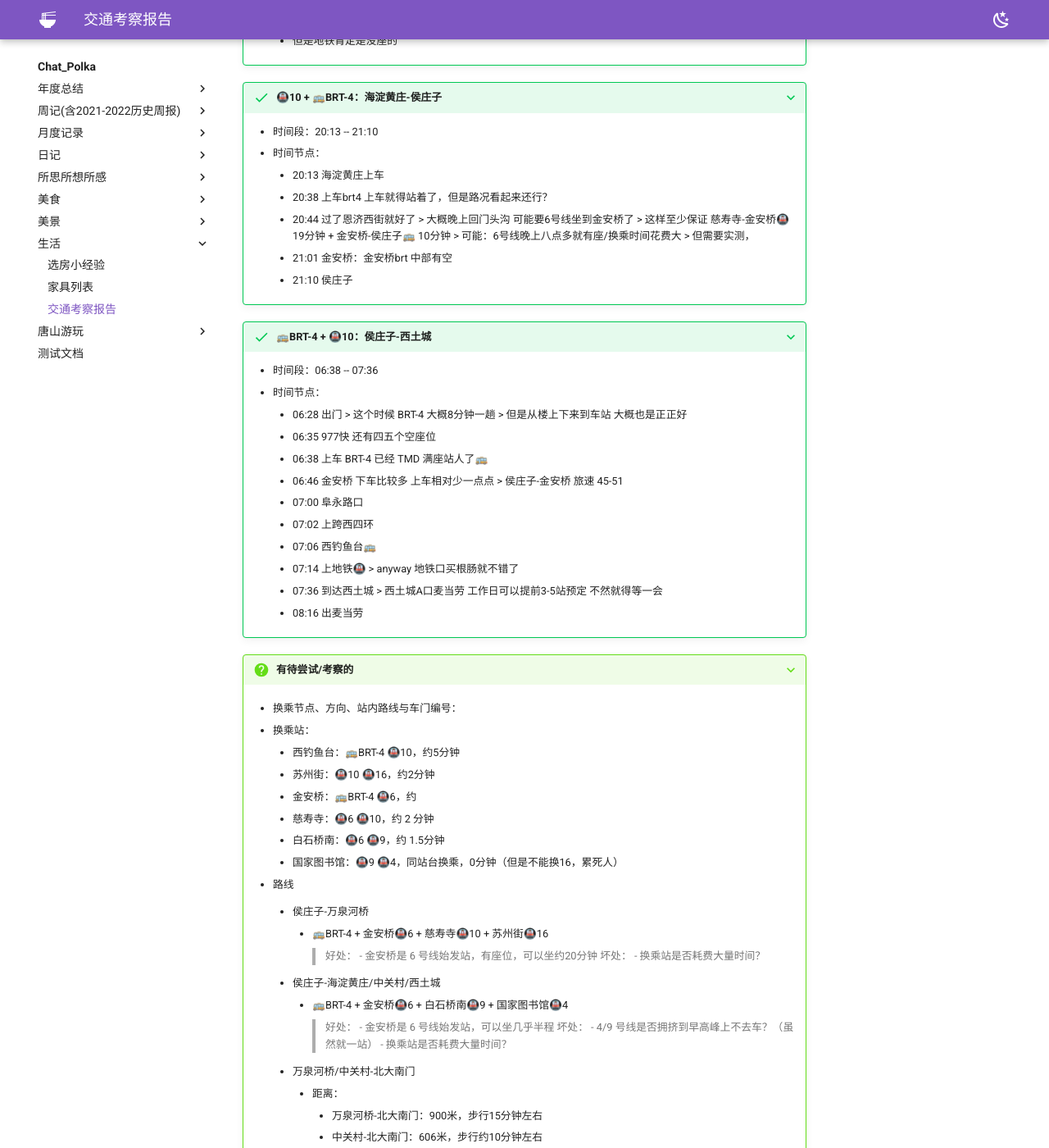
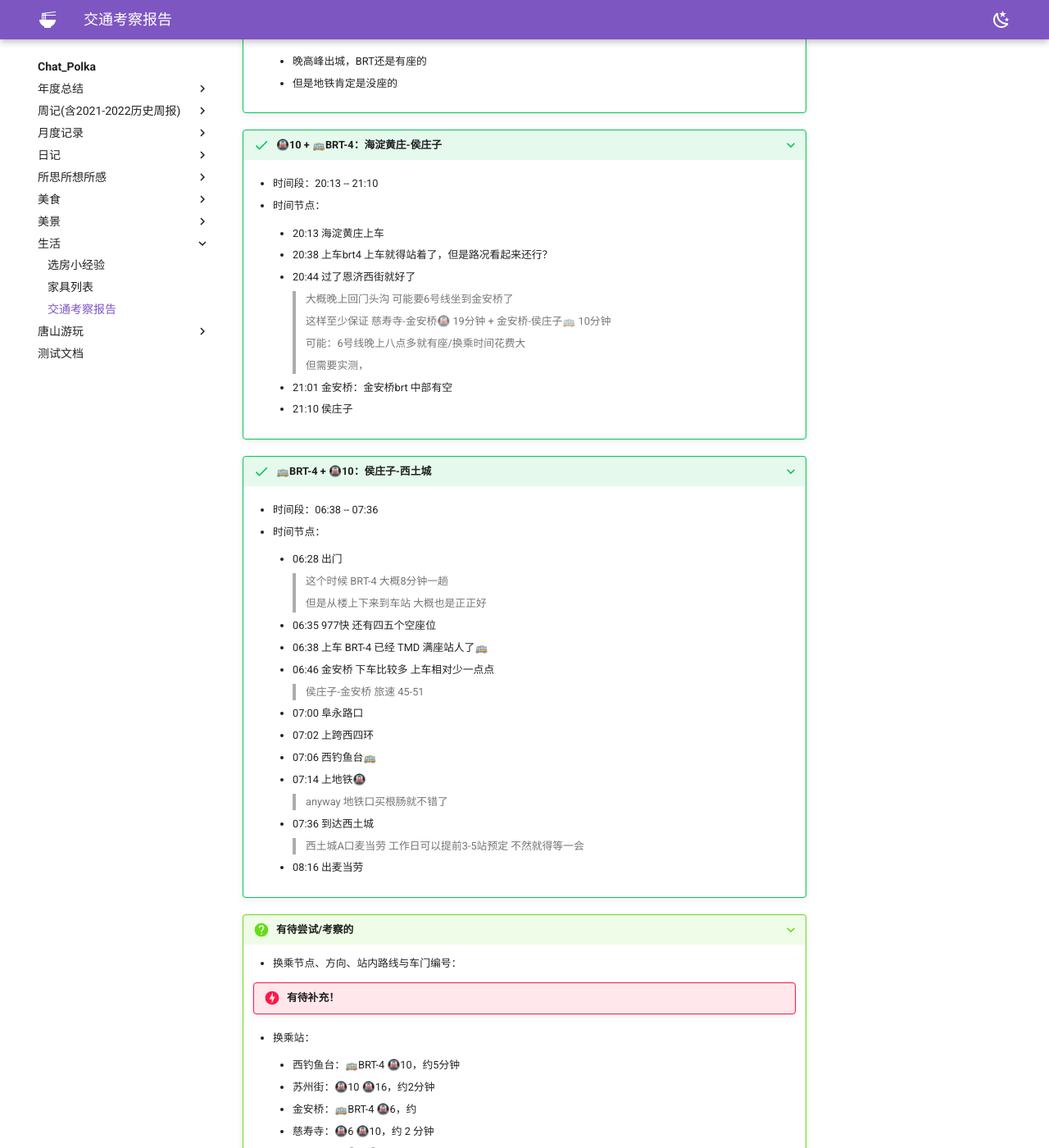
Before and after one commit to Haohahahaha/chat, an MkDocs documentation site: the page built from docs/7-Life/rent-house/Traffic-Survey.md, in a window 1280 px wide and 1400 px high, scrolled down 1098 px. Shown: the whole window at 82% size. Built offline with MkDocs 1.6.1 and Material for MkDocs 9.7.7, drawn with Linux system fonts in a browser that asks for light colours; some of the changed text lies outside the part shown.

Commit message:
2025-03-30_21:57:22 update

```diff
--- a/docs/7-Life/rent-house/Traffic-Survey.md
+++ b/docs/7-Life/rent-house/Traffic-Survey.md
@@ -5,102 +5,176 @@
 ???+ success "🚌BRT-4：阜成门-侯庄子"
 
     - 时间段：14:13 -- 14:53
+
     - 时间节点：
+
         - 14:13 上车
+
         - 14:24 西钓鱼台
+
         - 14:43 苹果园
+
         - 14:45 金安桥
+
         - 14:53 侯庄子
+
     - 拥挤程度：始发站可以一直有座，始发后两三站就没座位了（尤其西钓鱼台之后）
 
 ???+ success "🚌BRT-4 +🚇10 +🚇16：侯庄子-万泉河桥-北大南门"
 
     - 时间段：17:33 -- 18:30
+
     - 时间节点：
+
         - 17:33 侯庄子🚌
+
         - 17:44 杨庄
+
         - 17:46 杨庄东
+
         - 17:47 入城方向过杨庄东并道，有点堵车，时速20；晋元桥前分叉下高架，结束堵车
+
         - 17:49 龚村东口
+
         - 17:51 沙石路口
+
         - 17:55 阜永路口西
+
         - 18:01 西钓鱼台 2元🚌
+
         - 18:06 西钓鱼台-刷卡进站 🚇
+
         - 18:07 上车
+
         - 18:21 苏州街
+
         - 18:23 16号线乘车
+
         - 18:25 万泉河桥b口出站 4元🚇
+
         - 18:30 步行，到中关村国际创新大厦🚶
+
         - 18:43 到北京大学南门
+
     - 拥挤程度：
+
         - 晚高峰出城，BRT还是有座的
+
         - 但是地铁肯定是没座的
 
 ???+ success "🚇10 + 🚌BRT-4：海淀黄庄-侯庄子"
 
     - 时间段：20:13 -- 21:10
+
     - 时间节点：
+
         - 20:13 海淀黄庄上车
+
         - 20:38 上车brt4 上车就得站着了，但是路况看起来还行？
+
         - 20:44 过了恩济西街就好了
+
             > 大概晚上回门头沟 可能要6号线坐到金安桥了
+            >
             > 这样至少保证 慈寿寺-金安桥🚇 19分钟 + 金安桥-侯庄子🚌 10分钟
+            >
             > 可能：6号线晚上八点多就有座/换乘时间花费大
+            >
             > 但需要实测，
+
         - 21:01 金安桥：金安桥brt 中部有空
+
         - 21:10 侯庄子
 
 ???+ success "🚌BRT-4 + 🚇10：侯庄子-西土城"
 
     - 时间段：06:38 -- 07:36
+
     - 时间节点：
+
         - 06:28 出门
+
             > 这个时候 BRT-4 大概8分钟一趟
+            >
             > 但是从楼上下来到车站 大概也是正正好
+
         - 06:35 977快 还有四五个空座位
+
         - 06:38 上车 BRT-4 已经 TMD 满座站人了🚌
+
         - 06:46 金安桥 下车比较多 上车相对少一点点
+
             > 侯庄子-金安桥 旅速 45-51
+
         - 07:00 阜永路口
+
         - 07:02 上跨西四环
+
         - 07:06 西钓鱼台🚌
+
         - 07:14 上地铁🚇
+
             > anyway 地铁口买根肠就不错了
+
         - 07:36 到达西土城
+
             > 西土城A口麦当劳 工作日可以提前3-5站预定 不然就得等一会
+
         - 08:16 出麦当劳
 
 ???+ question "有待尝试/考察的"
 
     - 换乘节点、方向、站内路线与车门编号：
 
+    !!! danger "有待补充！"
+
     - 换乘站：
+
         - 西钓鱼台：🚌BRT-4 🚇10，约5分钟
+
         - 苏州街：🚇10 🚇16，约2分钟
+
         - 金安桥：🚌BRT-4 🚇6，约
+
         - 慈寿寺：🚇6 🚇10，约 2 分钟
+
         - 白石桥南：🚇6 🚇9，约 1.5分钟
+
         - 国家图书馆：🚇9 🚇4，同站台换乘，0分钟（但是不能换16，累死人）
 
     - 路线
 
         - 侯庄子-万泉河桥
+
             - 🚌BRT-4 + 金安桥🚇6 + 慈寿寺🚇10 + 苏州街🚇16
+
             > 好处：
+            >
             >     - 金安桥是 6 号线始发站，有座位，可以坐约20分钟
+            >
             > 坏处：
+            >
             >     - 换乘站是否耗费大量时间？
 
 
         - 侯庄子-海淀黄庄/中关村/西土城
+
             - 🚌BRT-4 + 金安桥🚇6 + 白石桥南🚇9 + 国家图书馆🚇4
+
             > 好处：
+            >
             >     - 金安桥是 6 号线始发站，可以坐几乎半程
+            >
             > 坏处：
+            >
             >     - 4/9 号线是否拥挤到早高峰上不去车？（虽然就一站）
+            >
             >     - 换乘站是否耗费大量时间？
 
         - 万泉河桥/中关村-北大南门
+
             - 距离：
+
                 - 万泉河桥-北大南门：900米，步行15分钟左右
+
                 - 中关村-北大南门：606米，步行约10分钟左右
```
